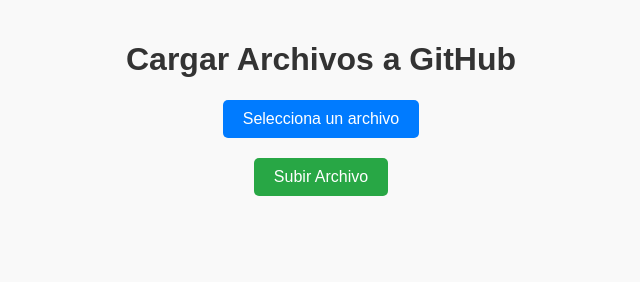
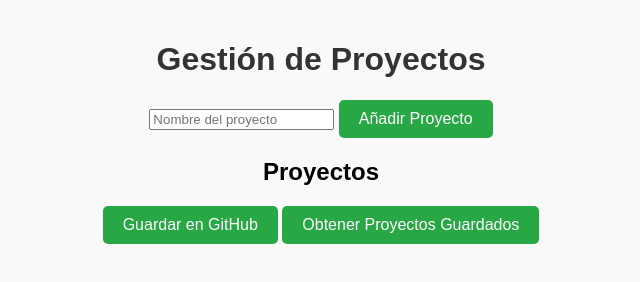
Before and after one commit to Nightmareglioficial/MyProyects, a plain HTML site: page index.html in a window 1280 px wide. Shown: the whole page, without its empty margins (319-959 px from the left). Drawn offline with Linux system fonts and the light colour scheme.

Commit message:
Update index.html

```diff
--- a/index.html
+++ b/index.html
@@ -3,21 +3,32 @@
 <head>
   <meta charset="UTF-8">
   <meta name="viewport" content="width=device-width, initial-scale=1.0">
-  <title>Cargar Archivos</title>
+  <title>Gestión de Proyectos</title>
   <link rel="stylesheet" href="style.css">
 </head>
 <body>
-  <h1>Cargar Archivos a GitHub</h1>
+  <h1>Gestión de Proyectos</h1>
 
-  <!-- Entrada para seleccionar archivos -->
-  <div class="file-upload">
-    <label for="file-input" class="file-label">Selecciona un archivo</label>
-    <input type="file" id="file-input" style="display: none;">
+  <!-- Entrada para añadir proyecto -->
+  <div>
+    <input type="text" id="new-project" placeholder="Nombre del proyecto">
+    <button onclick="addProject()">Añadir Proyecto</button>
   </div>
 
-  <!-- Botón para subir archivos -->
-  <button id="upload">Subir Archivo</button>
+  <!-- Lista de proyectos -->
+  <div id="project-list">
+    <h2>Proyectos</h2>
+    <ul id="projects"></ul>
+  </div>
 
-  <script src="uploadFile.js"></script>
+  <!-- Botón para guardar proyectos -->
+  <button id="save">Guardar en GitHub</button>
+
+  <!-- Nuevo botón para recuperar proyectos -->
+  <button id="retrieve">Obtener Proyectos Guardados</button>
+
+  <script src="script.js"></script>
+  <script src="saveProjects.js"></script>
+  <script src="retrieveProjects.js"></script>
 </body>
 </html>
```
